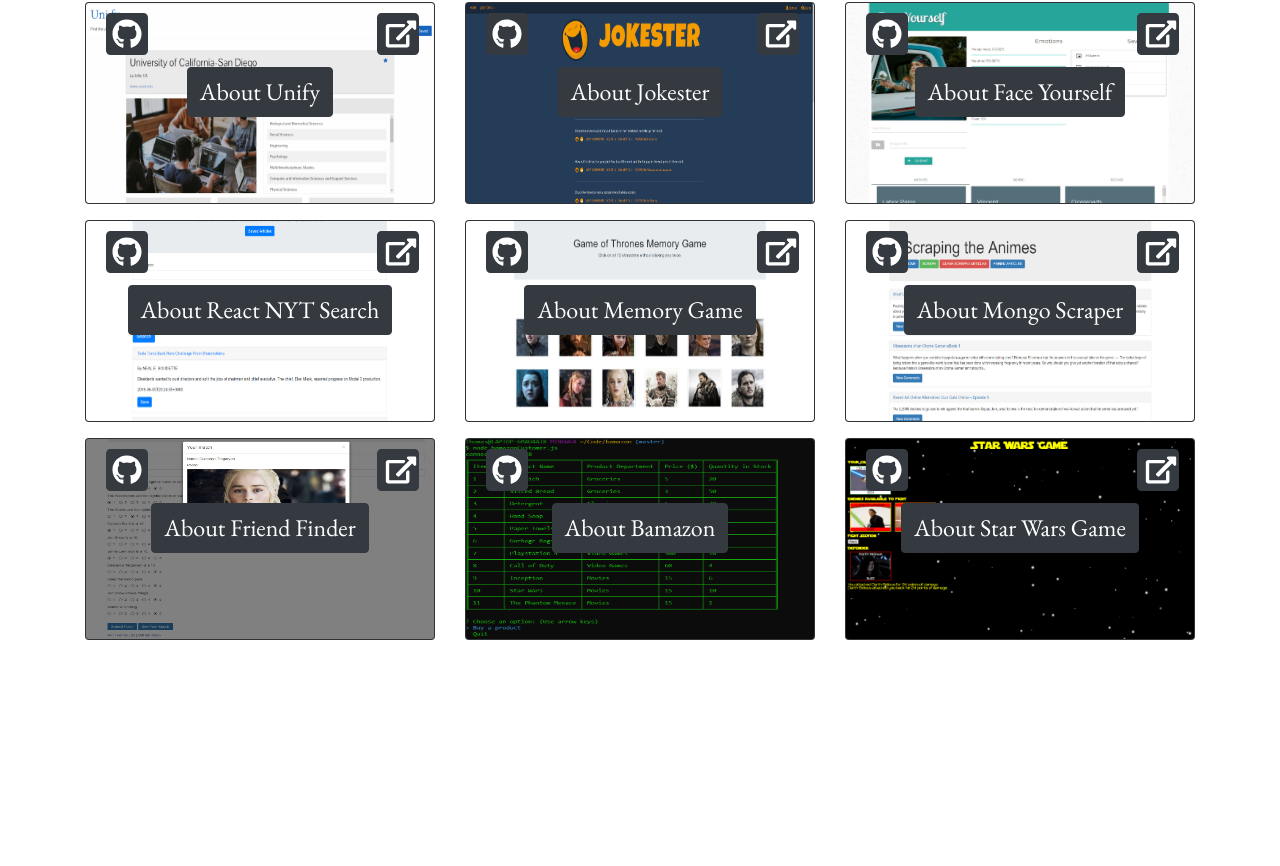
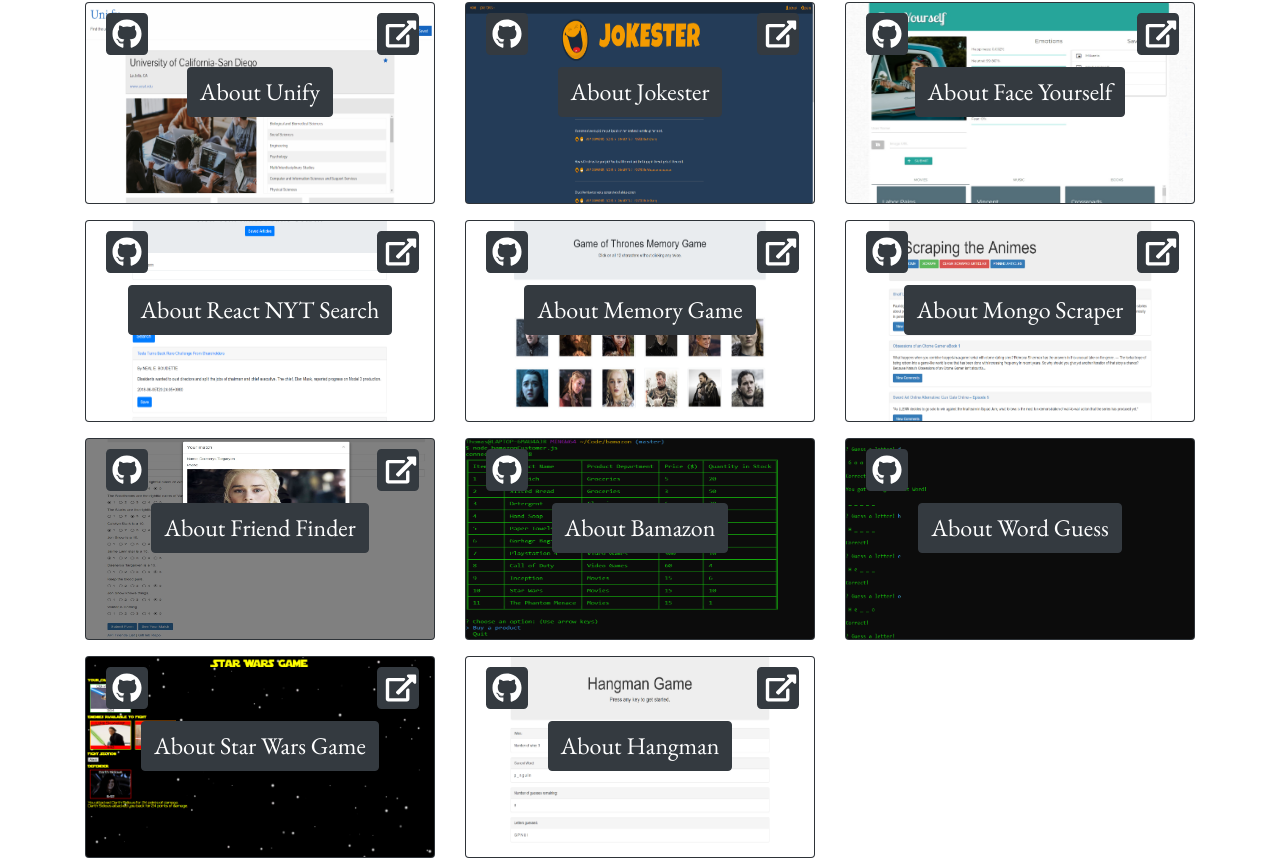
Before and after one commit to tsberry/portfolio-2, a React (Create React App) app: page /projects in a window 1280 px wide. Shown: the part 168-1034 px from the top of the page. Before the commit the page ends 816 px from the top, so only its background shows below. Built offline with nearby package versions, Linux system fonts and the light colour scheme.

Commit message:
Added more projects

```diff
--- a/src/data/projects.js
+++ b/src/data/projects.js
@@ -59,7 +59,7 @@
         "Memory Game",
         "/assets/images/react-game.png",
         "The React Memory Game is a front-end single-page web game built with React.",
-        "The React Memory Game is a single page game using React state to keep track of clicked images, as well as tracking the highest score earned from playing the game",
+        "The React Memory Game is a single page game using React state to keep track of clicked images, as well as tracking the highest score earned from playing the game.",
         ["React", "Bootstrap"],
         "https://github.com/tsberry/react-game",
         "https://tsberry.github.io/react-game/"
@@ -72,7 +72,7 @@
         "/assets/images/scraper.png",
         "The Mongo Scraper is a site that scrapes article headlines and summaries from a news website and saves them to a Mongo database.",
         "The Mongo Scraper is a site that scrapes article headlines, summaries, and links from Anime News Network. The articles are saved to a Mongo database. Articles can also be pinned to a separate page, and can be commented on.",
-        ["Axios", "Cheerio", "MongoDB", "Mongoose", "Bootstrap"],
+        ["Axios", "Cheerio", "MongoDB", "Mongoose", "Handlebars.js", "Bootstrap"],
         "https://github.com/tsberry/mongo-scraper-2",
         "https://mongo-scraper-5-3.herokuapp.com"
     )
@@ -102,6 +102,17 @@
 
 projects.push(
     new Project(
+        "Word Guess",
+        "/assets/images/wordguess.png",
+        "Word Guess is a hangman game played on the command line.",
+        "Word Guess is a command line hangman game. It picks a random word, then takes in user input and compares it to the word, to determine if the user guess was correct",
+        ["Node.js", "Inquirer"],
+        "https://github.com/tsberry/word-guess",
+        "none"
+    )
+)
+projects.push(
+    new Project(
         "Star Wars Game",
         "/assets/images/starwars.png",
         "The Star Wars Game is a very simple turn-based fighting game.",
@@ -111,4 +122,16 @@
         "https://tsberry.github.io/week-4-game-hard"
     ));
 
+projects.push(
+    new Project(
+        "Hangman",
+        "/assets/images/hangman.png",
+        "Hangman is a single page game built with vanilla javascript.",
+        "Hangman is a single page static site that allows you to play a game of hangman with a randomly chosen word.",
+        ["HTML", "CSS", "Bootstrap", "Javascript"],
+        "https://github.com/tsberry/hangman-game",
+        "https://tsberry.github.io/Hangman-Game"
+    )
+)
+
 module.exports = projects;
```
Also changed, not shown: public/assets/images/hangman.png (added), public/assets/images/wordguess.png (added).
